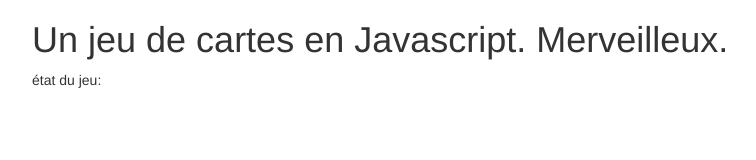
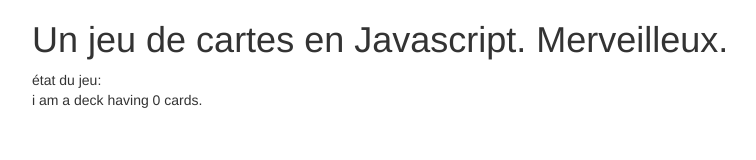
Before and after one commit to vortex-a-chats/card-deck, a plain HTML site: page index.html in a window 1280 px wide. Shown: the whole page, without its empty margins (38-794 px from the left). Drawn offline with nearby package versions, Linux system fonts and the light colour scheme.

Commit message:
début des classes js

```diff
--- a/deckOfCards.js
+++ b/deckOfCards.js
@@ -3,6 +3,34 @@
  * @returns {undefined}
  */
 function Deck(){
+    // cards of the game
+    this.cards = new Array();
+    // place where the dead card goes
+    this.graveyard = new Array();
+    // tells how the deck is.
+    this.health = function(){
+        return "i am a deck having " + this.cards.length + " cards."
+    };
+    // shuffle the deck
+    this.shuffle = function(){
+
+    };
+    // distribute a certain number of cards to one player
+    this.distribute = function(player, int){
+
+    };
+    // distribute an equal number of cards to all the players
+    this.distributeAll = function(players, int){
+
+    };
+    // remove one card
+    this.out = function(cardId){
+
+    };
+    // remove one card
+    this.in = function(cardId){
+
+    };
 
 }
 
--- a/index.html
+++ b/index.html
@@ -25,7 +25,9 @@
 
             </section>
         </div>
+        <script type="text/javascript" src='//code.jquery.com/jquery-1.11.1.min.js'></script>
         <script type="text/javascript" src='//maxcdn.bootstrapcdn.com/bootstrap/3.3.0/js/bootstrap.min.js'></script>
         <script type="text/javascript" src='deckOfCards.js'></script>
+        <script type="text/javascript" src='play.js'></script>
     </body>
 </html>
--- /dev/null
+++ b/play.js
@@ -0,0 +1,7 @@
+
+$(function () {
+    var deck = new Deck();
+    var status = deck.health();
+    $('#state').html(status);
+    console.log("ready!");
+});
```
